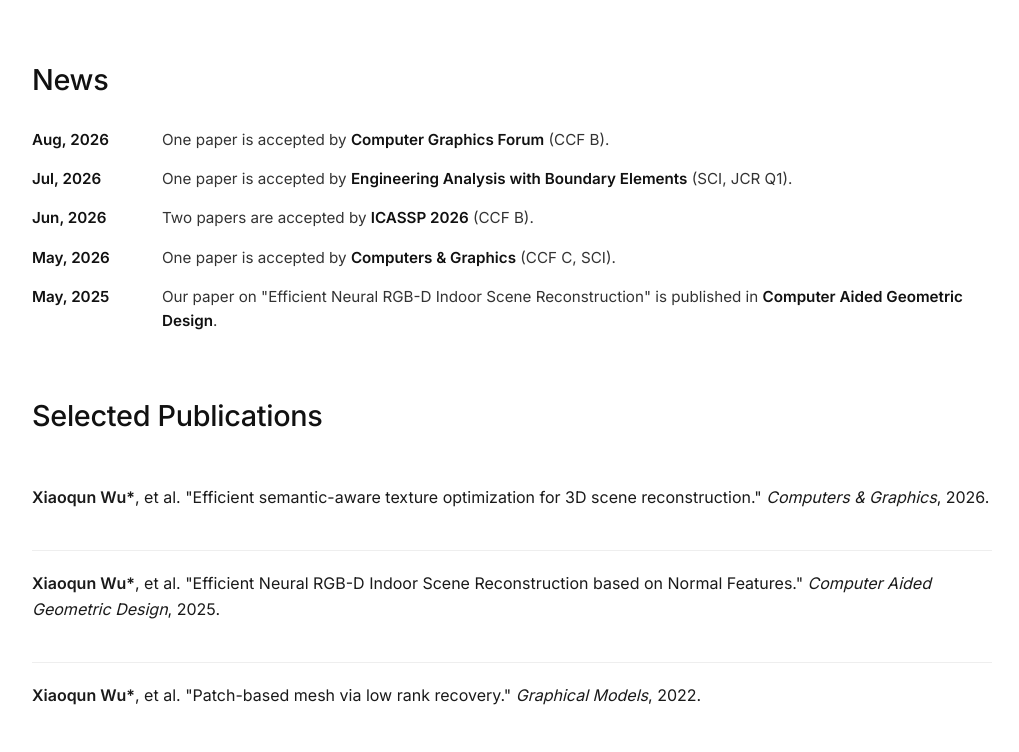
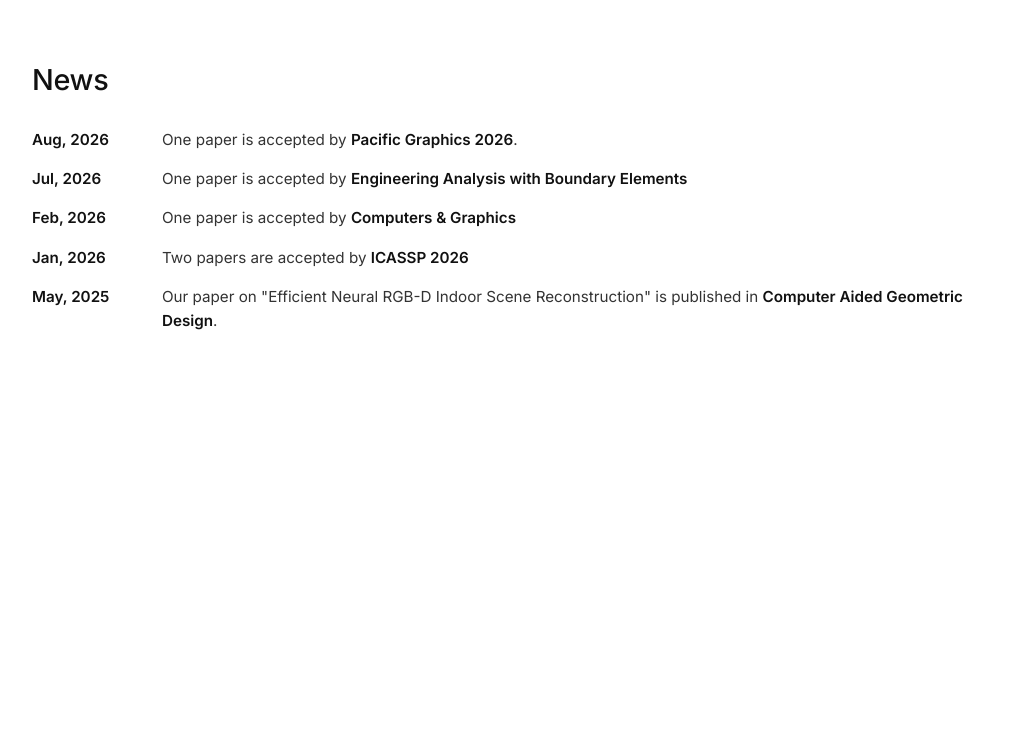
Before and after one commit to xiaoqunwu/xiaoqunwu.github.io, a plain HTML site: page index.html in a window 1280 px wide. Shown: the part 577-1329 px from the top of the page, without its empty margins (128-1147 px from the left). After the commit the page ends 1050 px from the top, so only its background shows below. Drawn offline with Linux system fonts and the light colour scheme.

Commit message:
Add files via upload

```diff
--- a/index.html
+++ b/index.html
@@ -63,20 +63,21 @@
             <div class="news-list">
                 <div class="news-item">
                     <span class="date">Aug, 2026</span>
-                    <span class="content">One paper is accepted by <em>Computer Graphics Forum</em> (CCF B).</span>
+                    <span class="content">One paper is accepted by <em>Pacific Graphics 2026</em>.</span>
                 </div>
                 <div class="news-item">
                     <span class="date">Jul, 2026</span>
-                    <span class="content">One paper is accepted by <em>Engineering Analysis with Boundary Elements</em> (SCI, JCR Q1).</span>
+                    <span class="content">One paper is accepted by <em>Engineering Analysis with Boundary Elements</em> </span>
+                </div>
+                 <div class="news-item">
+                    <span class="date">Feb, 2026</span>
+                    <span class="content">One paper is accepted by <em>Computers & Graphics</em></span>
                 </div>
                 <div class="news-item">
-                    <span class="date">Jun, 2026</span>
-                    <span class="content">Two papers are accepted by <em>ICASSP 2026</em> (CCF B).</span>
+                    <span class="date">Jan, 2026</span>
+                    <span class="content">Two papers are accepted by <em>ICASSP 2026</em></span>
                 </div>
-                <div class="news-item">
-                    <span class="date">May, 2026</span>
-                    <span class="content">One paper is accepted by <em>Computers & Graphics</em> (CCF C, SCI).</span>
-                </div>
+
                 <div class="news-item">
                     <span class="date">May, 2025</span>
                     <span class="content">Our paper on "Efficient Neural RGB-D Indoor Scene Reconstruction" is published in <em>Computer Aided Geometric Design</em>.</span>
@@ -84,21 +85,7 @@
             </div>
         </section>
 
-        <!-- Publications 版块 (简略占位，后续可以填全) -->
-        <section id="publications" class="section">
-            <h2>Selected Publications</h2>
-            <ul class="pub-list">
-                <li>
-                    <strong>Xiaoqun Wu*</strong>, et al. "Efficient semantic-aware texture optimization for 3D scene reconstruction." <em>Computers & Graphics</em>, 2026.
-                </li>
-                <li>
-                    <strong>Xiaoqun Wu*</strong>, et al. "Efficient Neural RGB-D Indoor Scene Reconstruction based on Normal Features." <em>Computer Aided Geometric Design</em>, 2025.
-                </li>
-                <li>
-                    <strong>Xiaoqun Wu*</strong>, et al. "Patch-based mesh via low rank recovery." <em>Graphical Models</em>, 2022.
-                </li>
-            </ul>
-        </section>
+
 
     </main>
 
```
